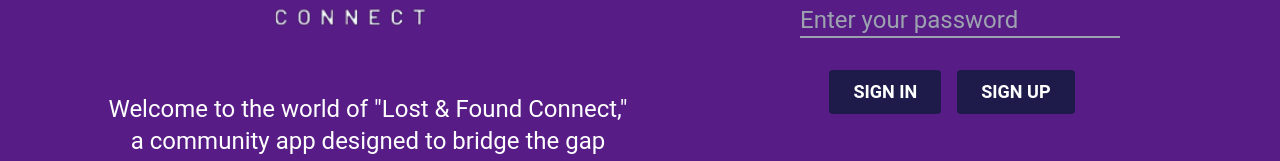
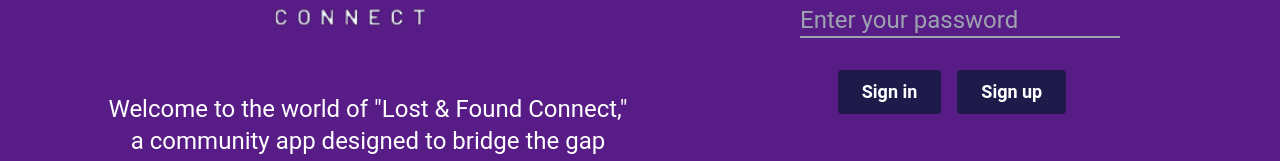
Before and after one commit to jlmrnl/teamONE-web-blk6, a React (Vite) app: page / in a window 1280 px wide. Shown: the part 442-603 px from the top of the page. Built offline with nearby package versions, Linux system fonts and the light colour scheme.

Commit message:
button text fixed

```diff
--- a/src/Form/Login.jsx
+++ b/src/Form/Login.jsx
@@ -76,13 +76,13 @@ function SignInForm() {
             type="submit"
             className="bg-indigo text-white px-6 py-2 text-lg font-bold rounded hover:bg-opacity-70 mr-4"
           >
-            SIGN IN
+            Sign in
           </button>
           <Link
             to="/register" // Change this to your home route
             className="bg-indigo text-white px-6 py-2 text-lg font-bold rounded hover:bg-opacity-70 mr-4"
           >
-            SIGN UP
+            Sign up
           </Link>
         </div>
       </form>
--- a/src/Form/RegistrationForm.jsx
+++ b/src/Form/RegistrationForm.jsx
@@ -141,13 +141,13 @@ function SignUpForm() {
             type="submit"
             className="bg-indigo text-sky-300 px-6 py-2 text-lg font-bold rounded hover:bg-opacity-70 mr-4"
           >
-            Sign Up
+            Sign up
           </button>
           <Link
             to="/"
             className="bg-indigo text-sky-300 px-6 py-2 text-lg font-bold rounded hover:bg-opacity-70 mr-4"
           >
-            Sign In
+            Sign in
           </Link>
         </div>
       </form>
```
